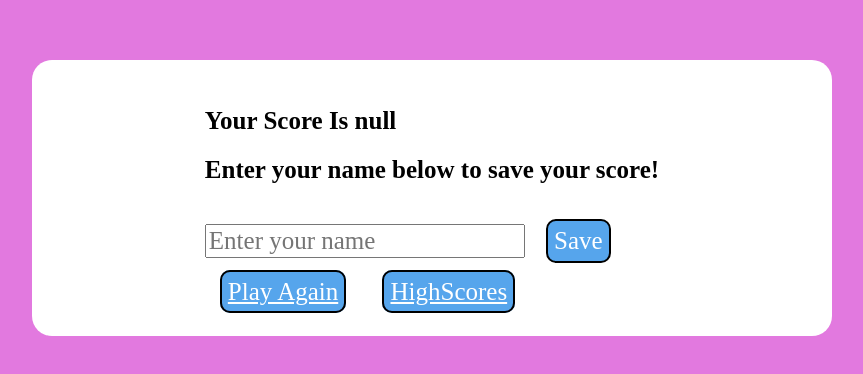
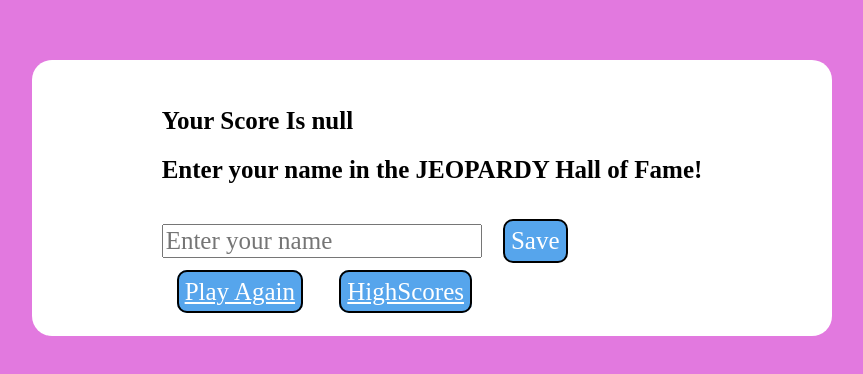
Before and after one commit to JGordon59/Coding-Jeopardy, a plain HTML site: page assets/results.html in a window 1280 px wide. Shown: the part 140-514 px from the top of the page, without its empty margins (208-1071 px from the left). Drawn offline with nearby package versions, Linux system fonts and the light colour scheme.

Commit message:
jeopardy

```diff
--- a/assets/results.html
+++ b/assets/results.html
@@ -12,7 +12,7 @@
         <div id="end" class="flex-center flex-column">
             <h1 id="playerScore">0</h1>
             <form class="end-form-container">
-                <h2 id="end-text">Enter your name below to save your score!</h2>
+                <h2 id="end-text">Enter your name in the JEOPARDY Hall of Fame!</h2>
                 <input type="text" name="name" id="username" placeholder="Enter your name">
                 <button class="btn"
                 id="saveScoreBtn"
```
